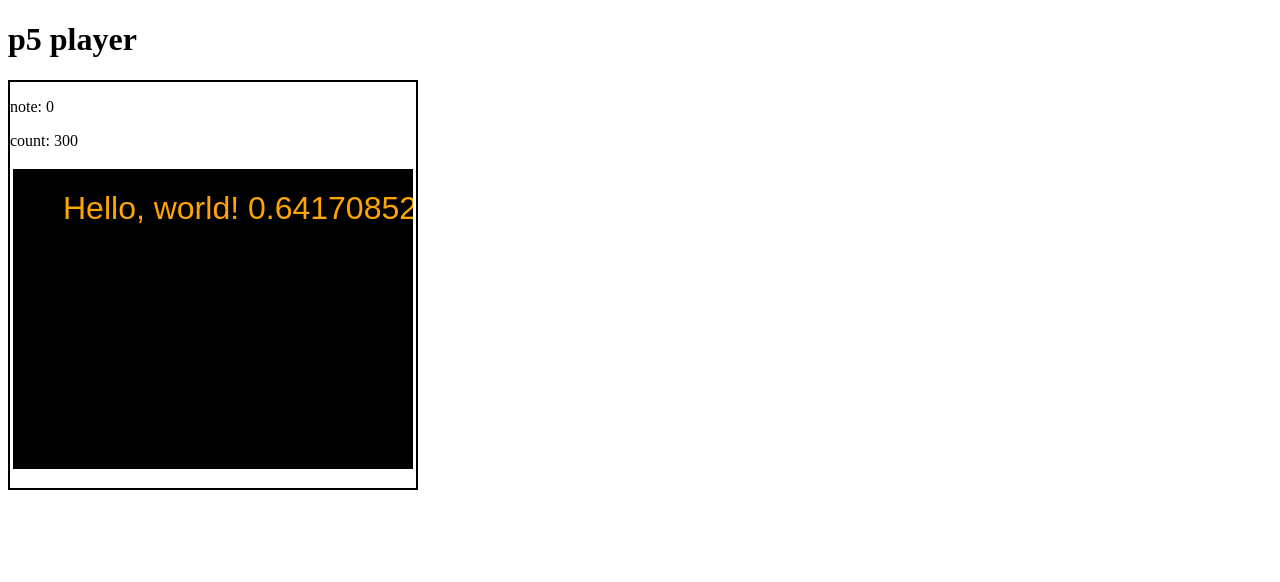
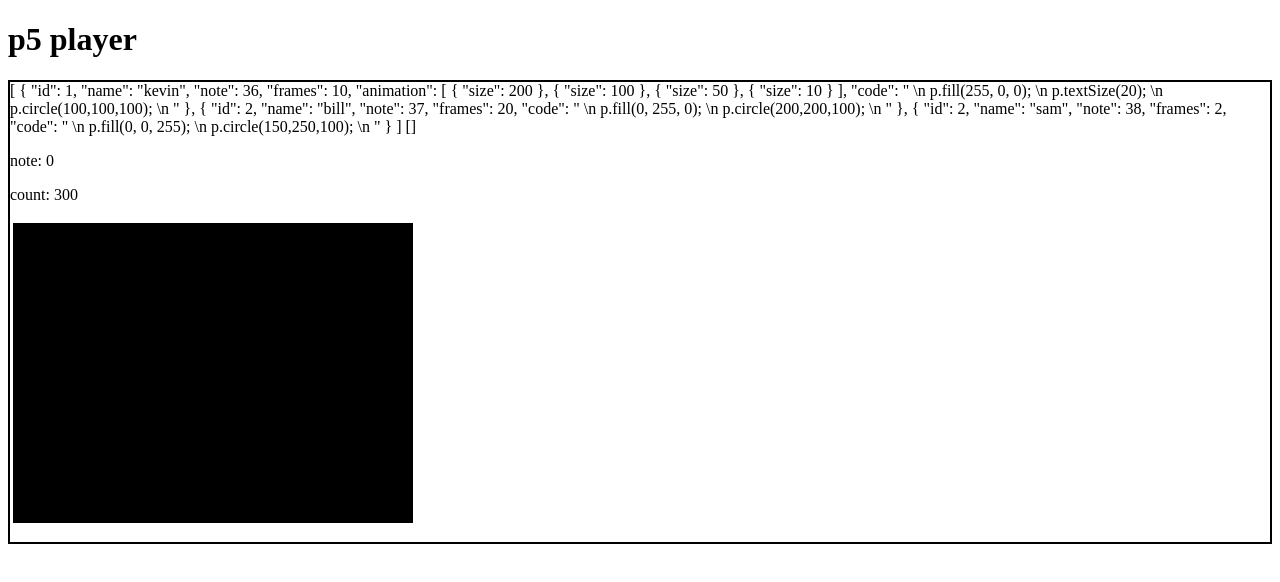
Before and after one commit to paulsalamone/synthae-vue-2, a Vue app: page / in a window 1280 px wide. Shown: the top 582 px of the page. Built offline with nearby package versions, Linux system fonts and the light colour scheme.

Commit message:
basic active state array

```diff
--- a/src/components/p5-canvas/p5-canvas.vue
+++ b/src/components/p5-canvas/p5-canvas.vue
@@ -1,5 +1,7 @@
 <template>
   <div class="p5-canvas">
+    {{ symages }}
+    {{ active }}
     <p>note: {{ incomingNote }}</p>
     <p>count: {{ masterClock }}</p>
     <div ref="p5Container" id="p5parent"></div>
@@ -10,35 +12,13 @@
 <script>
 import p5mixin from './mixins/p5mixin'
 import midimixin from './mixins/midimixin'
+import symages from './symages/symages'
+
 export default {
   name: 'p5-canvas',
   data() {
     return {
-      symages: [
-        {
-          id: 1,
-          name: 'kevin',
-          note: 36,
-          frames: 10,
-          code: `
-          p.fill(255, 0, 0);
-          p.textSize(20);
-          p.text(this.masterClock, 50, 250);
-          p.circle(100,100,100);
-          `
-        },
-        {
-          id: 2,
-          name: 'bill',
-          note: 37,
-          frames: 20,
-          code: `
-          p.fill(0, 255, 0)
-          p.circle(200,200,100)
-          `
-        }
-      ],
-      runningSymages: [],
+      active: [],
       insertCode: '',
       masterClock: 0
     }
@@ -49,6 +29,8 @@ export default {
     }
   },
   mounted() {
+    console.log('this.symages', this.symages)
+    this.symages = symages
     this.initiateP5()
     this.initiateMidi()
   },
@@ -59,30 +41,16 @@ export default {
   props: {},
   methods: {
     handleNote(val) {
-      console.log('handleNote')
-
-      // this will iterate through the list of SYMAGES and find the one that matches the incoming note
       this.symages.forEach((symage) => {
         if (symage.note === val) {
-          console.log('symage:', symage.note)
-          this.assignCode(symage.code, symage.frames)
-          // this sends the symage code and the
+          this.pushToActive(symage)
         }
       })
     },
-    assignCode(code, frames) {
-      console.log(frames)
-      const timeStamp = this.masterClock
-
-      this.insertCode += `
-      if(this.masterClock - ${timeStamp} < ${frames}){
-        ${code};
-      }
-
-
-      `
-      // each step it iterates
-      // how to account for decays or fadeouts?! how to do multi-frame animation?
+    pushToActive(symage) {
+      symage.timeStamp = this.masterClock
+      symage.currentFrame = 0
+      this.active.push(symage)
     },
     createSketch(p) {
       p.setup = () => {
@@ -93,11 +61,22 @@ export default {
       p.draw = () => {
         p.background('black')
 
-        // maybe here it has to check some kind of "insert bus"?
-        p.textSize(32) // set the size of the text
-        p.fill('orange') // set the color of the text to black
-        p.text(`Hello, world! ${Math.random()}`, 50, 50) // display the text at position (50, 50)
-        eval(this.insertCode)
+        // LOOP THROUGH AND RENDER
+        for (let i = 0; i < this.active.length; i++) {
+          this.active[i].print
+          // REMOVE EXPIRED
+          if (this.active[i].currentFrame > this.active[i].frames) {
+            this.active.splice(i, 1)
+          } else {
+            // RENDER CURRENT
+
+            eval(this.active[i].code)
+
+            // ITERATE
+            this.active[i].currentFrame++
+          }
+        }
+
         this.masterClock++
       }
     }
--- /dev/null
+++ b/src/components/p5-canvas/symages/symages.js
@@ -0,0 +1,49 @@
+export default [
+    {
+        id: 1,
+        name: 'kevin',
+        note: 36,
+        frames: 10,
+        animation: [
+            { size: 200 },
+            { size: 100 },
+            { size: 50 },
+            { size: 10 },
+        ],
+        code: `
+            p.fill(255, 0, 0);
+            p.textSize(20);
+            p.circle(100,100,100);
+            `,
+        print: () => {
+            console.log("hallo")
+        }
+
+    },
+    {
+        id: 2,
+        name: 'bill',
+        note: 37,
+        frames: 20,
+        code: `
+            p.fill(0, 255, 0);
+            p.circle(200,200,100);
+            `,
+        print: () => {
+            alert("hallo")
+        }
+    },
+    {
+        id: 2,
+        name: 'sam',
+        note: 38,
+        frames: 2,
+        code: `
+            p.fill(0, 0, 255);
+            p.circle(150,250,100);
+            `,
+        print: () => {
+            alert("hallo")
+        }
+    }
+]
--- /dev/null
+++ b/src/data/symages.json
@@ -0,0 +1,23 @@
+[
+  {
+    "id": 1,
+    "name": "kevin",
+    "note": 36,
+    "frames": 10,
+    "code": "\n          p.fill(255, 0, 0);\n          p.textSize(20);\n          p.text(this.masterClock, 50, 250);\n          p.circle(100,100,100);\n          "
+  },
+  {
+    "id": 2,
+    "name": "bill",
+    "note": 37,
+    "frames": 20,
+    "code": "\n          p.fill(0, 255, 0)\n          p.circle(200,200,100)\n          "
+  },
+    {
+    "id": 2,
+    "name": "sam",
+    "note": 38,
+    "frames": 2,
+    "code": "\n          p.fill(0, 0, 255)\n          p.circle(150,250,100)\n          "
+  }
+]
```
